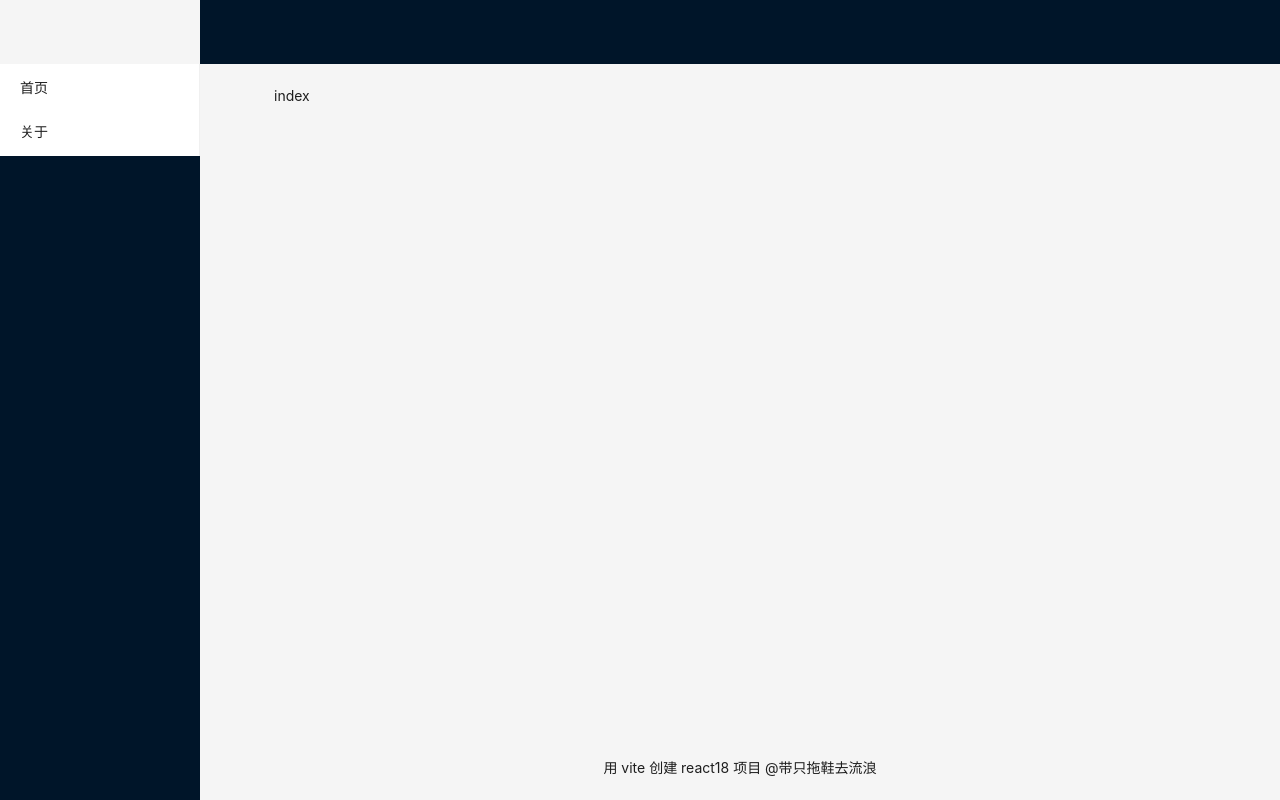
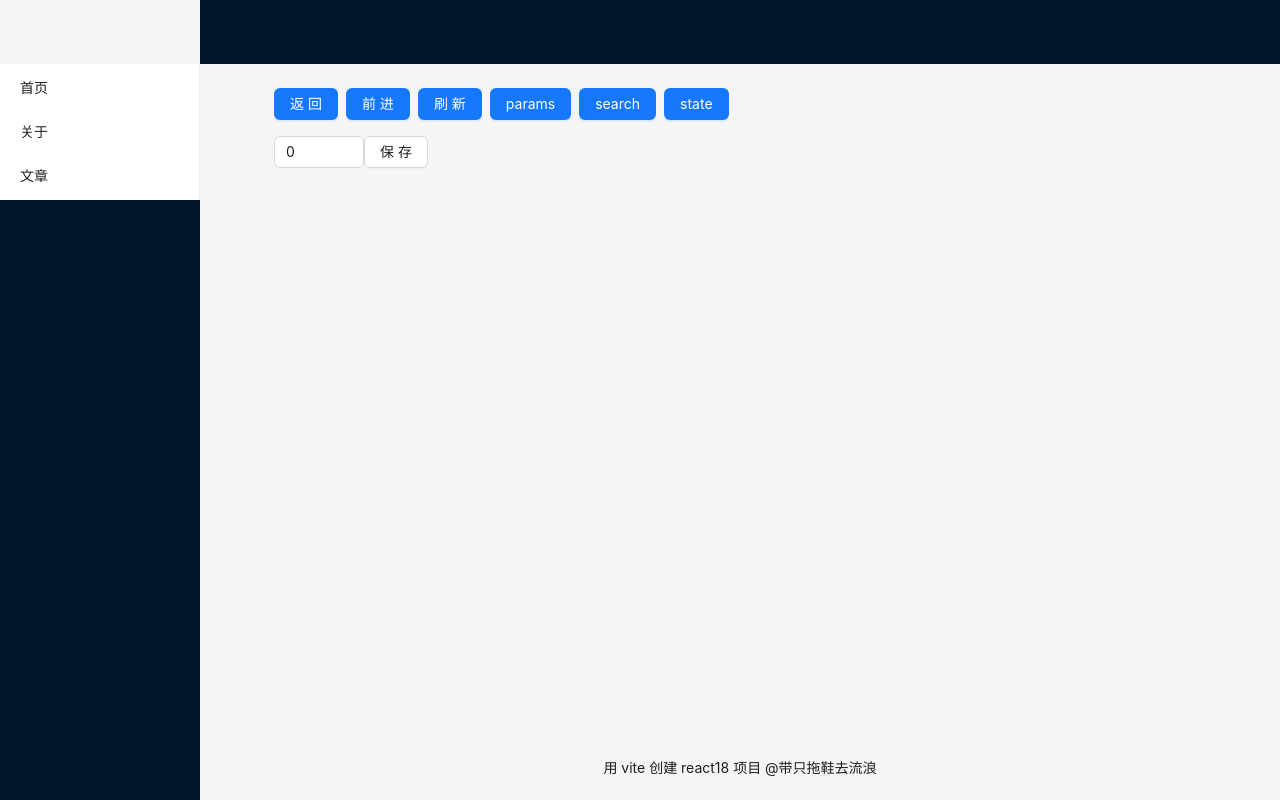
Before and after one commit to KaiChow/vite-react-apps, a React (Vite) app: page /about in a window 1280 px wide. Built offline with nearby package versions, Linux system fonts and the light colour scheme.

Commit message:
基本配置完成

```diff
--- a/package.json
+++ b/package.json
@@ -9,11 +9,13 @@
     "preview": "vite preview"
   },
   "dependencies": {
+    "@reduxjs/toolkit": "^1.9.3",
     "antd": "^5.3.1",
     "less": "^4.1.3",
     "lodash": "^4.17.21",
     "react": "^18.2.0",
     "react-dom": "^18.2.0",
+    "react-redux": "^8.0.5",
     "react-router-dom": "^6.9.0"
   },
   "devDependencies": {
--- a/src/layout/Base.tsx
+++ b/src/layout/Base.tsx
@@ -43,6 +43,11 @@ function GlobalSider() {
             label: "关于",
             onClick: () => navigate("/about"),
           },
+          {
+            key: "article",
+            label: "文章",
+            onClick: () => navigate("/article"),
+          },
         ]}
       />
     </Layout.Sider>
--- a/src/pages/About/index.tsx
+++ b/src/pages/About/index.tsx
@@ -1,12 +1,92 @@
-import React from 'react'
-import PropTypes from 'prop-types'
+/* pages/About/index.ts */
 
-function About(props) {
-    return (
-        <div>index</div>
-    )
-}
+import React, { useEffect, useState } from "react";
+import { useNavigate } from "react-router-dom";
+import { Button, InputNumber } from "antd";
+import { useSelector, useDispatch } from "react-redux";
+import { setCounter } from "@/store/modules/about";
 
-About.propTypes = {}
+const Index: React.FC<{}> = () => {
+  const navigate = useNavigate();
+  // 返回
+  const handleBack = () => navigate(-1);
+  // 前进
+  const handleForward = () => navigate(1);
+  // 刷新
+  const handleRefresh = () => navigate(0);
 
-export default About
+  const actions = (
+    <div style={{ marginBottom: "16px" }}>
+      <Button
+        type="primary"
+        style={{ marginRight: "8px" }}
+        onClick={handleBack}
+      >
+        返回
+      </Button>
+      <Button
+        type="primary"
+        style={{ marginRight: "8px" }}
+        onClick={handleForward}
+      >
+        前进
+      </Button>
+      <Button
+        type="primary"
+        style={{ marginRight: "8px" }}
+        onClick={handleRefresh}
+      >
+        刷新
+      </Button>
+      {/* 跳转路由 */}
+      <Button
+        type="primary"
+        style={{ marginRight: "8px" }}
+        onClick={() => navigate("/article/1")}
+      >
+        params
+      </Button>
+      <Button
+        type="primary"
+        style={{ marginRight: "8px" }}
+        onClick={() => navigate("/article?id=1")}
+      >
+        search
+      </Button>
+      <Button
+        type="primary"
+        style={{ marginRight: "8px" }}
+        onClick={() => navigate("/article", { state: { id: 1 } })}
+      >
+        state
+      </Button>
+    </div>
+  );
+
+  // 通过useDispatch 派发事件
+  const dispatch = useDispatch();
+
+  // 通过useSelector直接拿到store中定义的value
+  const { counter } = useSelector((store: any) => store.about);
+
+  const [value, setValue] = useState(counter);
+
+  useEffect(() => {
+    // 监听 counter 变化
+    console.log(counter);
+  }, [counter]);
+
+  return (
+    <>
+      {actions}
+      <div>
+        <InputNumber value={value} onChange={(value) => setValue(value)} />
+        <Button onClick={() => dispatch(setCounter({ counter: value }))}>
+          保存
+        </Button>
+      </div>
+    </>
+  );
+};
+
+export default Index;
--- /dev/null
+++ b/src/pages/Article/index.tsx
@@ -0,0 +1,30 @@
+import { useDispatch, useSelector } from "react-redux";
+import { getList } from "@/store/modules/article";
+import _ from "lodash";
+import { useEffect } from "react";
+import type { AnyAction } from "@reduxjs/toolkit";
+import { Card } from "antd";
+
+export default function Index() {
+  const dispatch = useDispatch();
+  useEffect(() => {
+    dispatch(getList({ currentPage: 2, pageSize: 10 }) as unknown as AnyAction);
+  }, []);
+
+  const { list, total } = useSelector((store: any) => store.article);
+
+  return (
+    <>
+      <Card>
+        <h3>测试异步 actions</h3>
+        <div>total: {total}</div>
+        <ul style={{ padding: 0 }}>
+          list:
+          {_.map(list, (item: number, key: number) => (
+            <li key={key}>{item}</li>
+          ))}
+        </ul>
+      </Card>
+    </>
+  );
+}
--- a/src/router/routes.ts
+++ b/src/router/routes.ts
@@ -21,6 +21,13 @@ const routes: Array<routeType> = [
           title: "关于",
         },
       },
+      {
+        path: "/article",
+        component: () => import("@/pages/Article"),
+        meta: {
+          title: "关于",
+        },
+      },
     ],
   },
 ];
--- /dev/null
+++ b/src/store/index.ts
@@ -0,0 +1,11 @@
+import { configureStore } from "@reduxjs/toolkit";
+import * as reducer from "./modules";
+
+// 使用configureStore创建redux数据
+const store = configureStore({
+  // 合并多个slice
+  reducer: {
+    ...reducer,
+  },
+});
+export default store;
--- /dev/null
+++ b/src/store/modules/about.ts
@@ -0,0 +1,36 @@
+/* store/modules/about.ts */
+
+import { createSlice } from "@reduxjs/toolkit";
+
+export interface AboutState {
+  counter: number;
+  title: string;
+}
+
+const initialState: AboutState = {
+  counter: 0,
+  title: "redux toolkit pre",
+};
+
+// 创建一个 Slice
+export const about = createSlice({
+  // 命名空间
+  name: "about",
+
+  // 初始化状态值
+  initialState,
+
+  // 定义 reducers 并生成关联的操作
+  reducers: {
+    setCounter(state, { payload }) {
+      console.log(payload);
+      state.counter = payload.counter;
+    },
+  },
+});
+
+// 导出 reducers 方法
+export const { setCounter } = about.actions;
+
+// 默认导出
+export default about.reducer;
--- /dev/null
+++ b/src/store/modules/article.ts
@@ -0,0 +1,58 @@
+/* store/modules/article.ts */
+
+import { createSlice, createAsyncThunk } from "@reduxjs/toolkit";
+import _ from "lodash";
+
+// 异步 actions
+export const getList = createAsyncThunk(
+  "article/getList",
+  async ({
+    currentPage = 1,
+    pageSize = 5,
+  }: {
+    currentPage?: number;
+    pageSize?: number;
+    type?: string;
+  }) => {
+    // 模拟异步请求
+    const promise = new Promise((resolve, reject) => {
+      setTimeout(() => {
+        resolve({ data: { list: [1, 2, 3, 4, 5], total: 5 } });
+      }, 500);
+    });
+
+    try {
+      var [res] = await Promise.all([promise]);
+    } catch (error) {
+      console.error(error);
+    }
+
+    const payload = _.get(res, "data", { list: [], total: 0 });
+    console.log(payload);
+    return payload;
+  }
+);
+
+export const article = createSlice({
+  // 命名空间
+  name: "article",
+  // state
+  initialState: {
+    list: [],
+    total: 0,
+  },
+  // 同步 actions
+  reducers: {},
+  extraReducers: (builder) => {
+    builder.addCase(getList.fulfilled, (state, { payload }) => {
+      state.list = payload.list;
+      state.total = payload.total;
+    });
+  },
+});
+
+// 导出 reducers 方法
+export const {} = article.actions;
+
+// 默认导出
+export default article.reducer;
--- /dev/null
+++ b/src/store/modules/index.ts
@@ -0,0 +1,2 @@
+export { default as about } from "./about";
+export { default as article } from "./article";
```
Also changed, not shown: src/main.tsx (+7 -3 lines), 1 other file (tests, documents, lock files or other folders).
